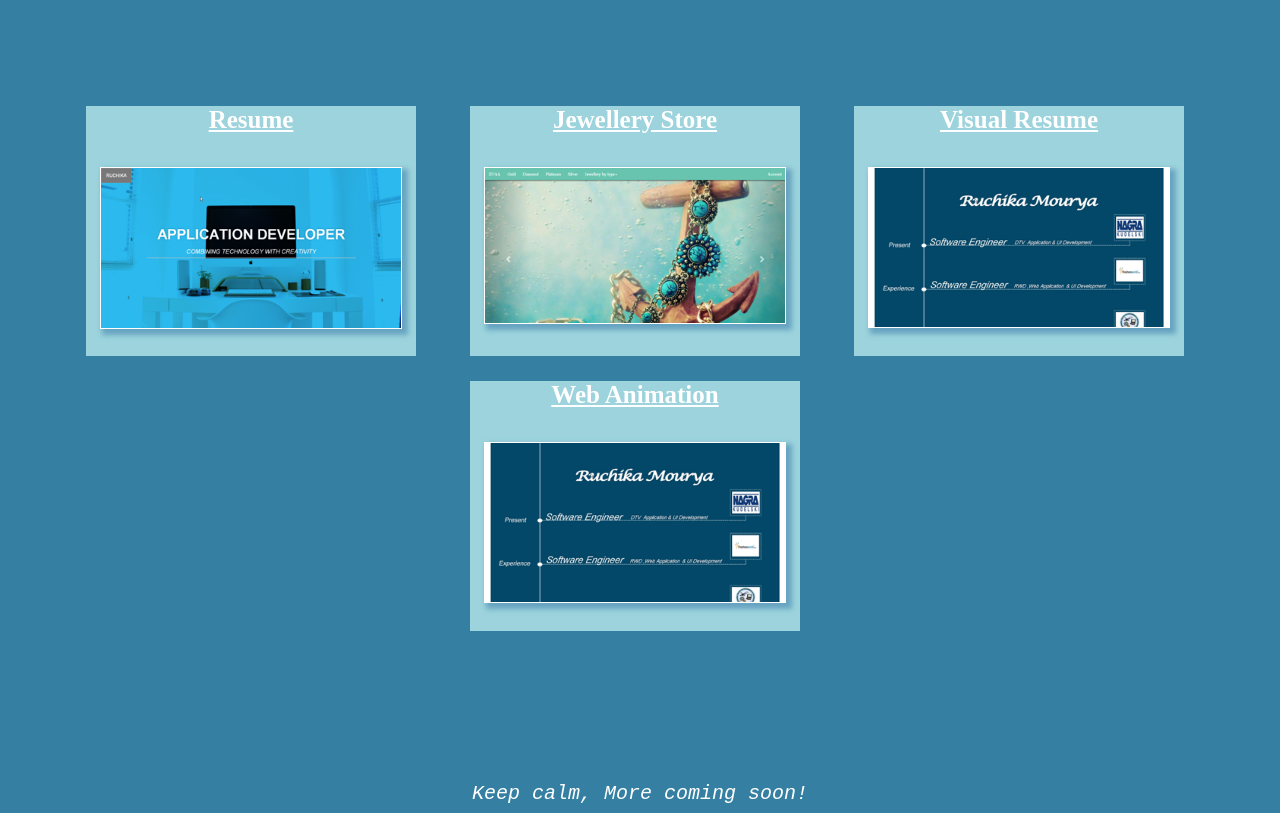
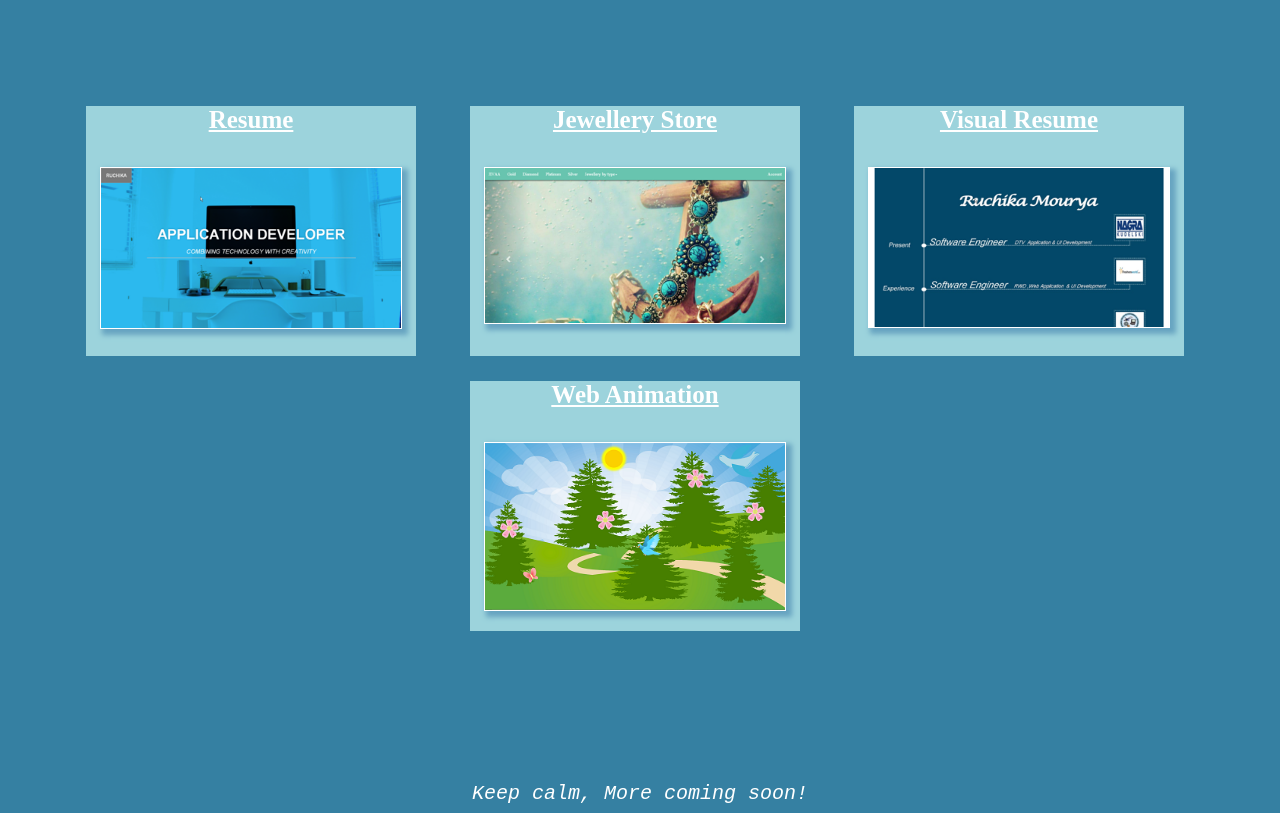
Before and after one commit to RuchiraMourya/MyExp, a plain HTML site: page index.html in a window 1280 px wide. Shown: the part 79-892 px from the top of the page. Drawn offline with Linux system fonts and the light colour scheme.

Commit message:
Update index.html

```diff
--- a/index.html
+++ b/index.html
@@ -60,7 +60,7 @@
 		<li><a href="https://ruchiramourya.github.io/MyExp/visualResume/">Visual Resume</a>
 		<img src="snap3.png"></li>
 		<li><a href="https://ruchiramourya.github.io/MyExp/web-animation/">Web Animation</a>
-		<img src="snap3.png"></li>
+		<img src="snap4.png"></li>
 	</ul>
 
 	<div class = "more">Keep calm, More coming soon!</div>
```
